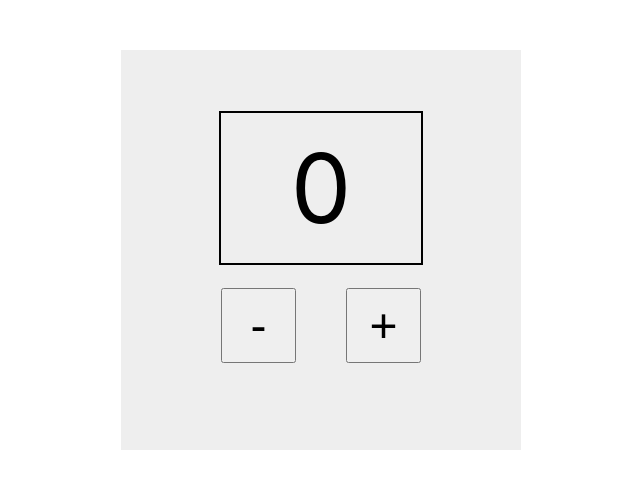
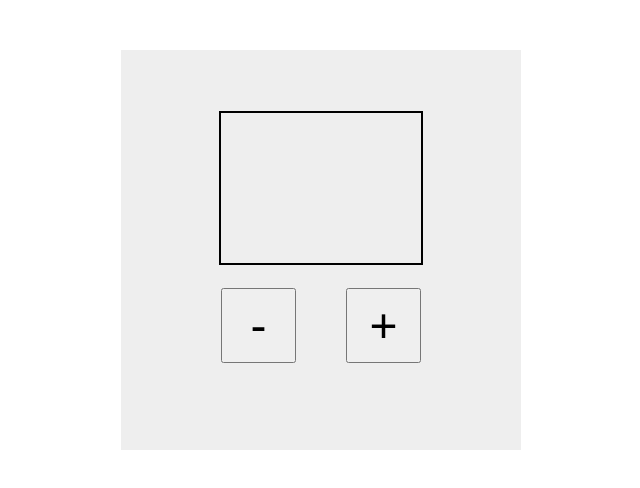
Before and after one commit to akinevans/med-counter, a React (Create React App) app: page / in a window 1280 px wide. Shown: the top 488 px of the page, without its empty margins (319-959 px from the left). Built offline with nearby package versions, Linux system fonts and the light colour scheme.

Commit message:
Begin implementing redux logic

```diff
--- a/package.json
+++ b/package.json
@@ -3,6 +3,7 @@
   "version": "0.1.0",
   "private": true,
   "dependencies": {
+    "@reduxjs/toolkit": "^2.2.1",
     "@testing-library/jest-dom": "^5.17.0",
     "@testing-library/react": "^13.4.0",
     "@testing-library/user-event": "^13.5.0",
@@ -10,6 +11,7 @@
     "react-dom": "^18.2.0",
     "react-redux": "^9.1.0",
     "react-scripts": "5.0.1",
+    "redux-persist": "^6.0.0",
     "web-vitals": "^2.1.4"
   },
   "scripts": {
--- a/src/App.js
+++ b/src/App.js
@@ -3,24 +3,47 @@ import { useState } from "react";
 import CountDisplay from "./components/CountDisplay/CountDisplay";
 import Button from "./components/Button/Button";
 
+// redux imports
+import { useDispatch, useSelector } from "react-redux";
+import { updateCount, resetCount } from "../src/redux/countReducer";
+
+//& Rehydrate works, state is updating incorrectly
+
 function App() {
+  const stateCount = useSelector((state) => state.count);
   const [currentCount, setCurrentCount] = useState(0);
+  const dispatch = useDispatch();
+  // console.log(stateCount);
+  // setCurrentCount(stateCount);
 
   const checkCurrentCount = (current, operation) => {
     if (operation === "increment") {
-      setCurrentCount(current + 1);
+      setCurrentCount((prevCurrentCount) => prevCurrentCount + 1);
     } else if (operation === "decrement") {
-      if (current <= 0) {
-        return null;
-      } else {
-        setCurrentCount(current - 1);
+      if (current > 0) {
+        setCurrentCount((prevCurrentCount) => prevCurrentCount - 1);
       }
     }
+    // finally update count in redux
+    writeNewCount(currentCount);
+  };
+
+  const writeNewCount = (current) => {
+    dispatch(
+      updateCount({
+        newCount: current,
+      })
+    );
+  };
+
+  const getCount = () => {
+    // console.log(stateCount.count);
+    return stateCount.count ? stateCount.count : 0;
   };
 
   return (
     <div className='App'>
-      <CountDisplay count={currentCount} />
+      <CountDisplay count={getCount()} />
       <div className='btn-wrapper'>
         <Button
           operation='-'
--- a/src/index.js
+++ b/src/index.js
@@ -1,13 +1,20 @@
-import React from 'react';
-import ReactDOM from 'react-dom/client';
-import './index.css';
-import App from './App';
-import reportWebVitals from './reportWebVitals';
+import React from "react";
+import ReactDOM from "react-dom/client";
+import "./index.css";
+import App from "./App";
+import reportWebVitals from "./reportWebVitals";
+import { store, persistor } from "./redux/store";
+import { Provider } from "react-redux";
+import { PersistGate } from "redux-persist/integration/react";
 
-const root = ReactDOM.createRoot(document.getElementById('root'));
+const root = ReactDOM.createRoot(document.getElementById("root"));
 root.render(
   <React.StrictMode>
-    <App />
+    <Provider store={store}>
+      <PersistGate loading={"Loading"} persistor={persistor}>
+        <App />
+      </PersistGate>
+    </Provider>
   </React.StrictMode>
 );
 
--- /dev/null
+++ b/src/redux/countReducer.js
@@ -0,0 +1,39 @@
+// Redux persist (in store.js) saves the state of the count so that when the page reloads the user will still have the latest count value
+
+import { createSlice } from "@reduxjs/toolkit";
+
+const initialState = {
+  count: [],
+};
+
+export const countSlice = createSlice({
+  name: "count",
+  initialState,
+  reducers: {
+    updateCount: (state, action) => {
+      let { count } = state;
+      const { newCount } = action.payload;
+      const minCount = 0;
+
+      if (!newCount) {
+        return null;
+      } else if (newCount >= minCount) {
+        state.count = newCount;
+      }
+      //   console.log(count);
+      console.log(newCount);
+    },
+
+    resetCount: (state, action) => {
+      //   state.count = [];
+      //   alert("in resetCount");
+
+      state.count = 0;
+    },
+  },
+});
+
+// Action creators are generated for each case reducer function
+export const { updateCount, resetCount } = countSlice.actions;
+
+export default countSlice.reducer;
--- /dev/null
+++ b/src/redux/store.js
@@ -0,0 +1,37 @@
+// Redux persist saves the state of the shopping cart so that when the page reloads the user will still have items in cart
+
+import { configureStore } from "@reduxjs/toolkit";
+import countReducer from "./countReducer";
+import {
+  persistStore,
+  persistReducer,
+  FLUSH,
+  REHYDRATE,
+  PAUSE,
+  PERSIST,
+  PURGE,
+  REGISTER,
+} from "redux-persist";
+import storage from "redux-persist/lib/storage";
+
+const persistConfig = {
+  key: "root",
+  version: 1,
+  storage,
+};
+
+const persistedReducer = persistReducer(persistConfig, countReducer);
+
+export const store = configureStore({
+  reducer: {
+    count: persistedReducer,
+  },
+  middleware: (getDefaultMiddleware) =>
+    getDefaultMiddleware({
+      serializableCheck: {
+        ignoredActions: [FLUSH, REHYDRATE, PAUSE, PERSIST, PURGE, REGISTER],
+      },
+    }),
+});
+
+export let persistor = persistStore(store);
```
Also changed, not shown: 1 other file (tests, documents, lock files or other folders).
